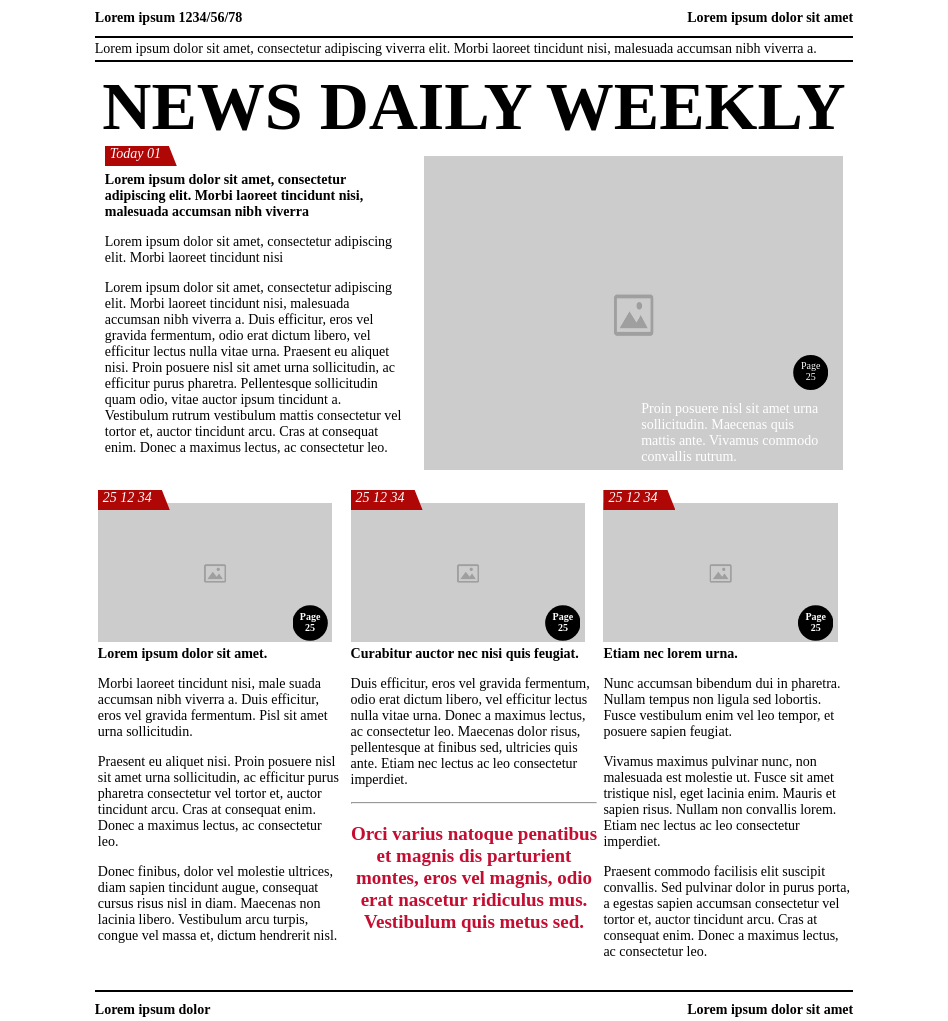
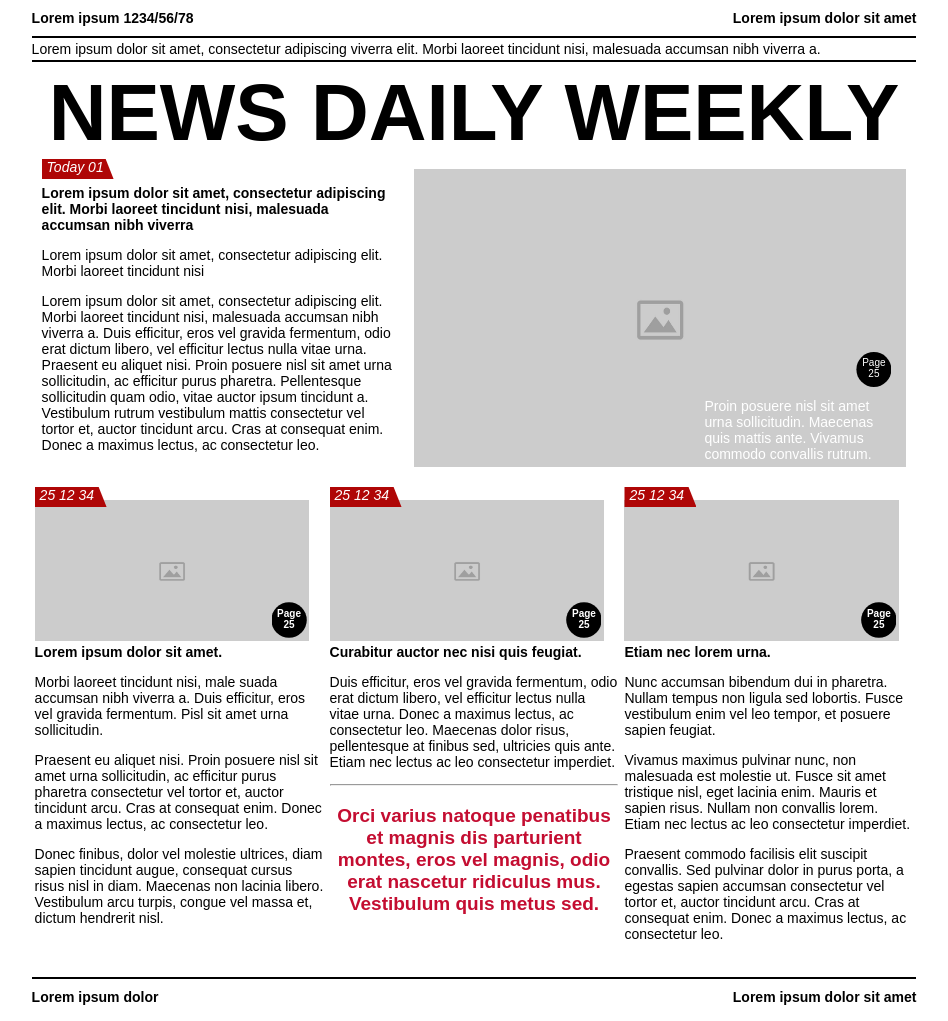
Before and after one commit to kavyaaa2/newspaper, a plain HTML site: page index.html in a window 1280 px wide. Shown: the whole page, without its empty margins (166-1114 px from the left). Drawn offline with Linux system fonts and the light colour scheme.

Commit message:
Update page1.css

```diff
--- a/page1.css
+++ b/page1.css
@@ -1,8 +1,9 @@
 .main{
-    width: 60%;
-    margin-left: 20%;
-    margin-right: 20%;
+    width: 70%;
+    margin-left: 15%;
+    margin-right: 15%;
     font-size: 14px;
+    font-family: sans-serif,Verdana, Geneva, Tahoma;
 }
 .top{
     display:flex;
@@ -20,7 +21,7 @@
 .heading{
     text-align: center;
     margin-top: 5px;
-    font-size: 68px;
+    font-size: 80px;
 }
 
 .subheadline{
@@ -78,7 +79,7 @@
 .trending{
     display: flex;
     margin-top: 20px;
-    padding-bottom: 20px;
+    padding-bottom: 5px;
     justify-content: space-between;
     border-bottom: 2px solid black;
     position: relative;
```
